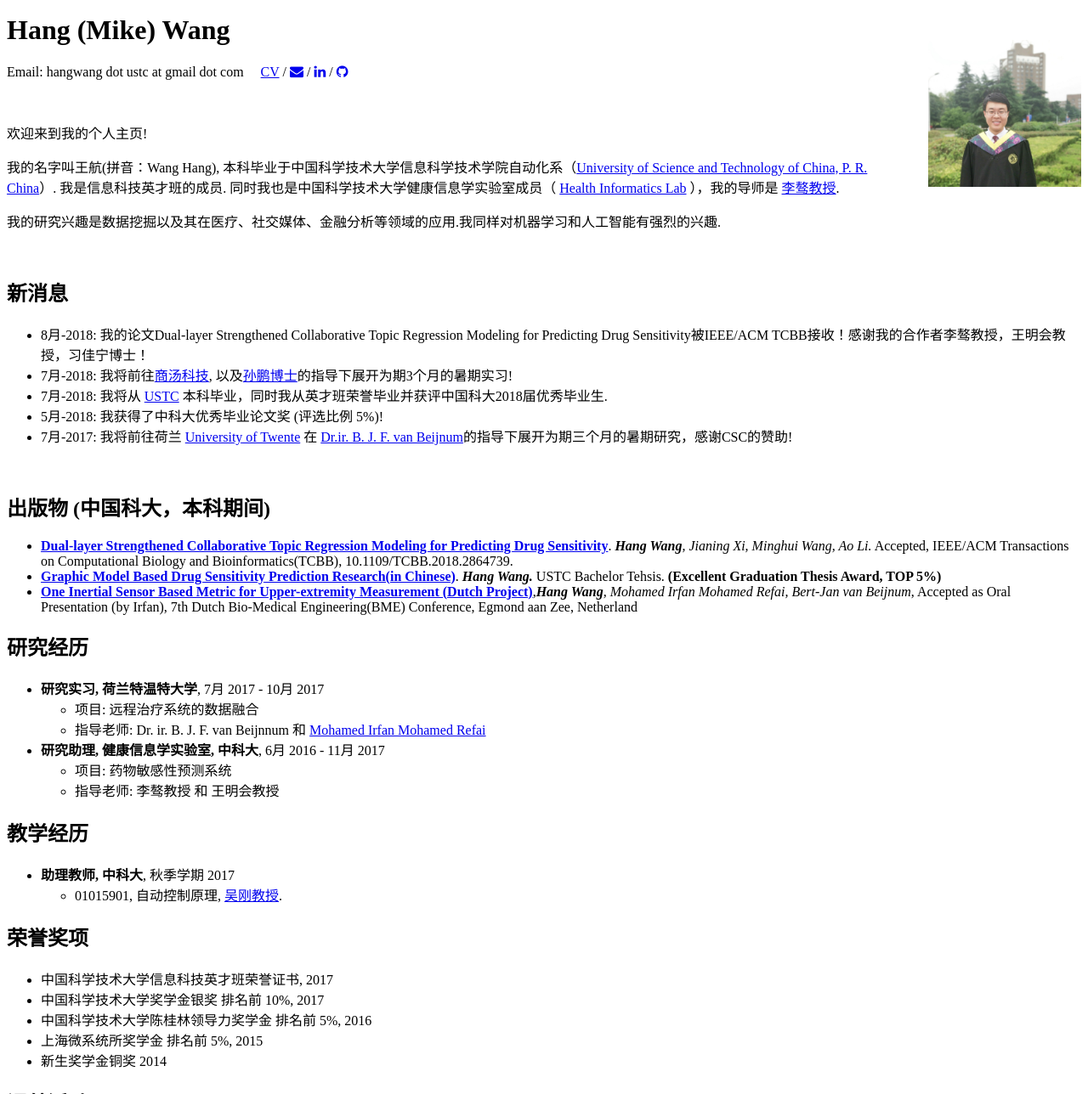
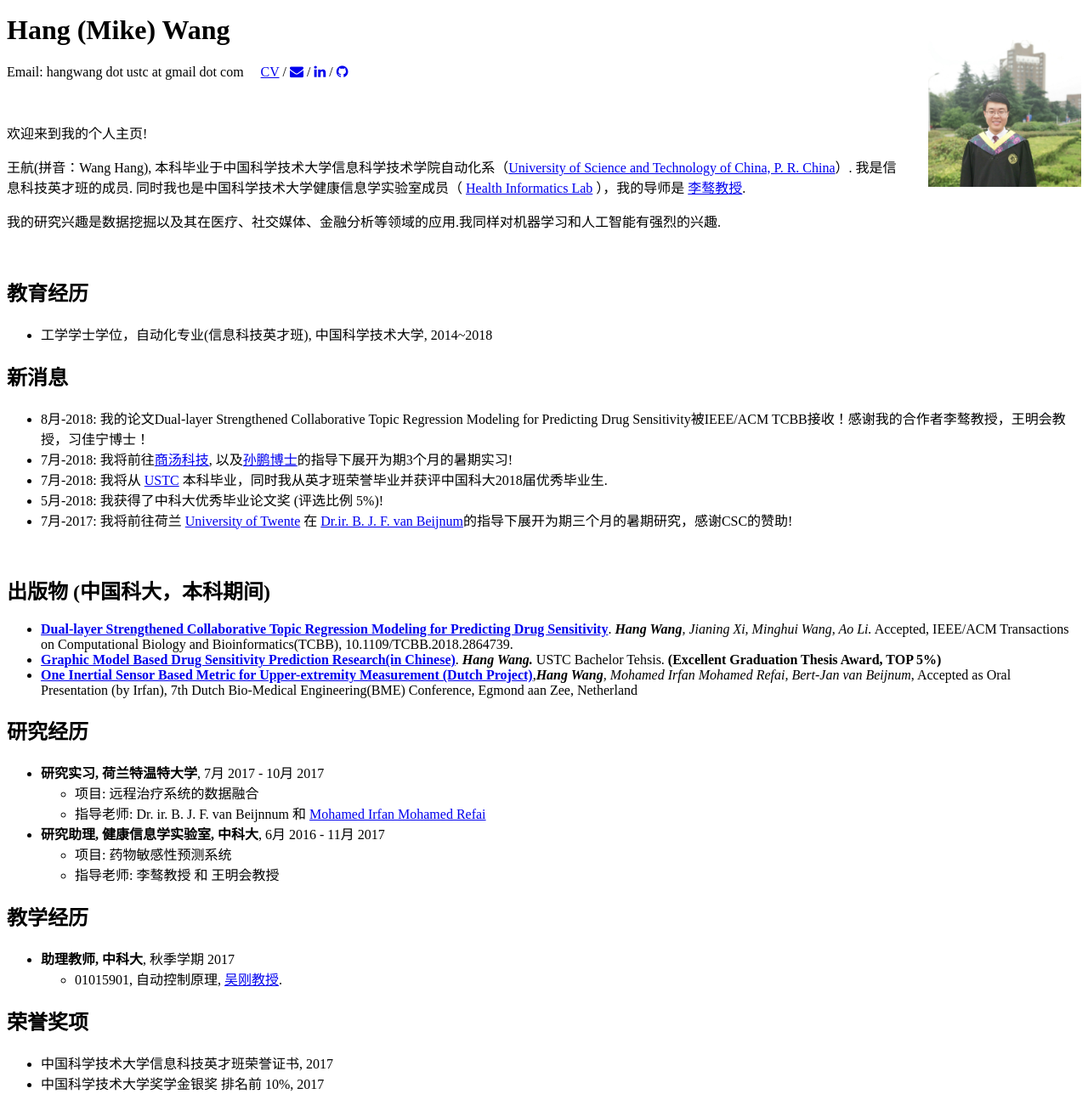
Before and after one commit to ustcmike/ustcmike.github.io, a Jekyll site: the page built from chinese.md, in a window 1280 px wide and 1400 px high, cut to the strip 112-1400 px from the top of the window. Shown: the whole strip at 85% size. Built offline with Jekyll 4.4.1, drawn with Linux system fonts in a browser that asks for light colours; nearby versions of some CDN libraries; our own code applies the rules of GitHub Pages for plain Markdown files.

Commit message:
Update chinese.md

```diff
--- a/chinese.md
+++ b/chinese.md
@@ -12,11 +12,14 @@ title: "Hang Wang: Homepage"
 
 欢迎来到我的个人主页!
 
-我的名字叫王航(拼音：Wang Hang), 本科毕业于中国科学技术大学信息科学技术学院自动化系（[University of Science and Technology of China, P. R. China](http://www.ustc.edu.cn/)）. 我是信息科技英才班的成员. 同时我也是中国科学技术大学健康信息学实验室成员（ [Health Informatics Lab](http://bioinformatics.ustc.edu.cn/) ），我的导师是 [李骜教授](http://bioinformatics.ustc.edu.cn/teams.html).
+王航(拼音：Wang Hang), 本科毕业于中国科学技术大学信息科学技术学院自动化系（[University of Science and Technology of China, P. R. China](http://www.ustc.edu.cn/)）. 我是信息科技英才班的成员. 同时我也是中国科学技术大学健康信息学实验室成员（ [Health Informatics Lab](http://bioinformatics.ustc.edu.cn/) ），我的导师是 [李骜教授](http://bioinformatics.ustc.edu.cn/teams.html).
 
 我的研究兴趣是数据挖掘以及其在医疗、社交媒体、金融分析等领域的应用.我同样对机器学习和人工智能有强烈的兴趣.
 
 &nbsp;
+
+## 教育经历
+  *  工学学士学位，自动化专业(信息科技英才班), 中国科学技术大学, 2014~2018
 
 ## 新消息
   * 8月-2018:  我的论文Dual-layer Strengthened Collaborative Topic Regression Modeling for Predicting Drug Sensitivity被IEEE/ACM TCBB接收！感谢我的合作者李骜教授，王明会教授，习佳宁博士！
```
Also changed, not shown: other parts of chinese.md (+1 -1 lines).
